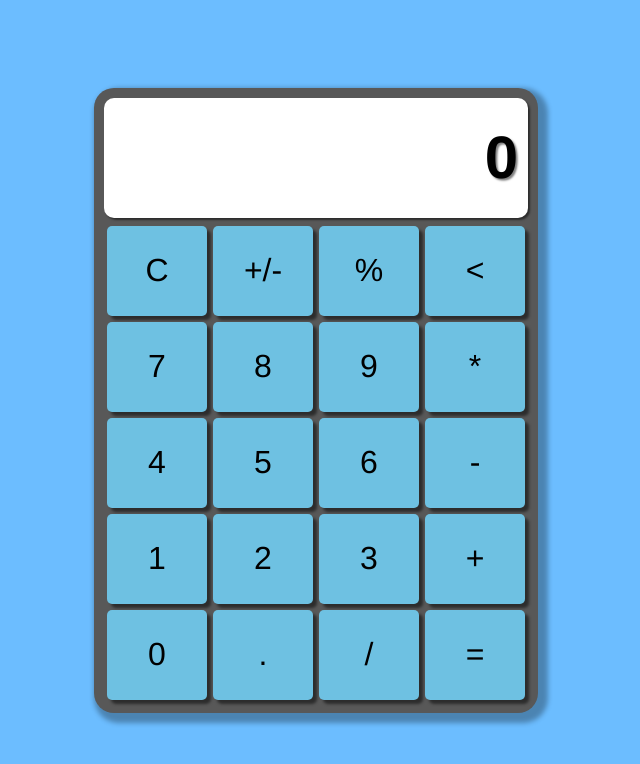
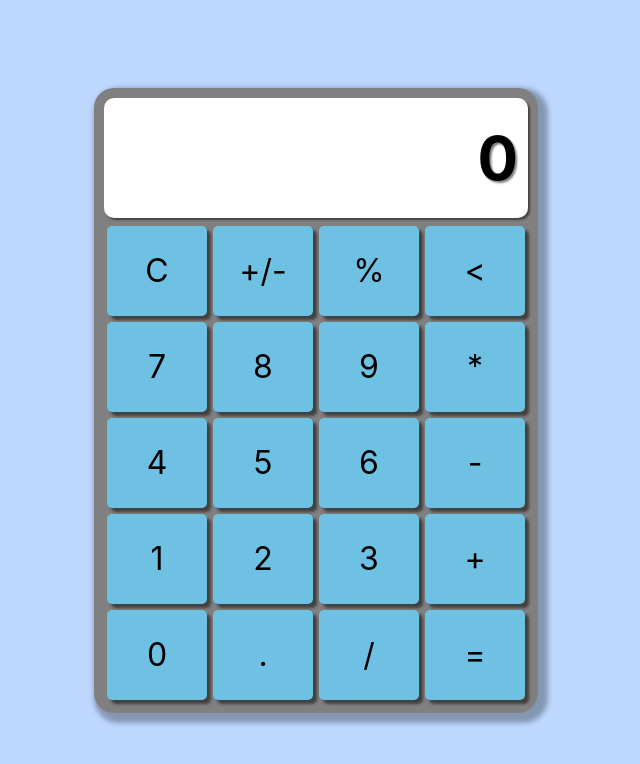
Before and after one commit to swipss/calculator, a plain HTML site: page index.html in a window 1280 px wide. Shown: the whole page, without its empty margins (324-964 px from the left). Drawn offline with Linux system fonts and the light colour scheme.

Commit message:
Finished project

```diff
--- a/script.js
+++ b/script.js
@@ -12,13 +12,9 @@ let operator = ''
 function populate() {
     KEYS.forEach(key => {
         const button = document.createElement('div')
-
         button.classList.add('button')
         button.textContent = key
-
         buttonContainer.append(button)
-
-
 
 
         button.addEventListener('click', (e) => {
--- a/style.css
+++ b/style.css
@@ -2,13 +2,13 @@
     box-sizing: border-box;
     margin: 0;
     padding: 0;
-    font-family: 'Franklin Gothic Medium', 'Arial Narrow', Arial, sans-serif;
+    font-family: -apple-system, BlinkMacSystemFont, 'Segoe UI', Roboto, Oxygen, Ubuntu, Cantarell, 'Open Sans', 'Helvetica Neue', sans-serif
 }
 
 body {
     height: 100vh;
     display: flex;
-    background-color: rgb(108, 189, 255);
+    background-color: rgb(189, 215, 255)
 }
 
 .container {
@@ -18,7 +18,7 @@ body {
     border-radius: 20px;
     padding: 10px;
     box-shadow: 5px 5px 5px 5px rgba(0, 0, 0, .3);
-    background-color: rgb(88, 88, 88);
+    background-color: grey
 }
 
 .number-container {
@@ -36,6 +36,7 @@ body {
     border-radius: 10px;
     text-shadow: 2px 2px 2px rgba(0, 0, 0, .5);
     background-color: white;
+    color: black
 
 }
 
```
